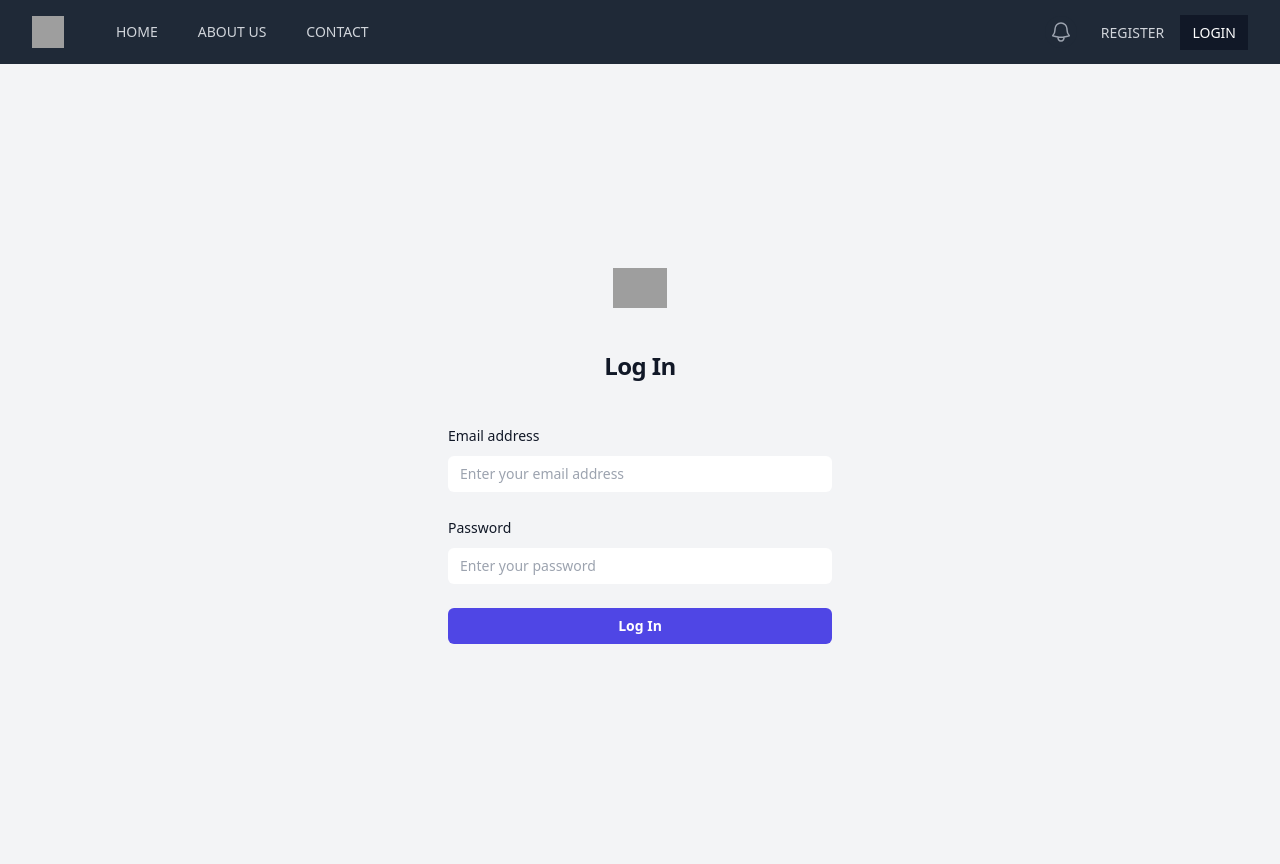
After one commit to aladi04/laravel, a PHP site: page /login in a window 1280 px wide. The commit adds this page. Run offline with PHP 8.4, Linux system fonts and the light colour scheme; some libraries are stand-ins or nearby versions; grey boxes are pictures that could not be loaded.

Commit message:
login & logout

````diff
--- a/controllers/registration/store.php
+++ b/controllers/registration/store.php
@@ -29,6 +29,7 @@ $user = $db->query("select * from user where email = :email", [
 ])->find();
 
 if ($user){
+
     header('location: /');
     exit();
 }else{
@@ -37,9 +38,7 @@ if ($user){
         'password' => password_hash($password, PASSWORD_DEFAULT),
     ]);
 
-    $_SESSION['user'] = [
-        'email' => $email
-    ];
+    login($user);
 
     header('location: /');
     exit();
--- /dev/null
+++ b/controllers/sessions/create.php
@@ -0,0 +1,3 @@
+<?php
+
+view('sessions/create.view.php');
--- /dev/null
+++ b/controllers/sessions/destroy.php
@@ -0,0 +1,6 @@
+<?php
+
+logout();
+
+header('location: /');
+exit();
--- a/functions/function.php
+++ b/functions/function.php
@@ -35,3 +35,20 @@ function abort($code = 404) {
     require base_path("views/{$code}.php");
     die();
 }
+
+function login($user){
+    $_SESSION['user'] = [
+        'email' => $user['email']
+    ];
+
+    session_regenerate_id(true);  //to prevent a security attack called "session fixation."
+}
+
+function logout(){
+    $_SESSION = [];
+    session_destroy();
+
+    //delete cookie
+    $params= session_get_cookie_params();
+    setcookie('PHPSESSID', '', time()-3600, $params['domain'], $params['secure'], $params['httponly']);
+}
--- a/routes.php
+++ b/routes.php
@@ -15,4 +15,8 @@ $router->get('/note-create', 'controllers/notes/create.php"');
 $router->post('/notes', 'controllers/notes/store.php"');
 
 $router->get('/register', 'controllers/registration/create.php')->only('guest');
-$router->post('/register', 'controllers/registration/store.php');
+$router->post('/register', 'controllers/registration/store.php')->only('guest');
+
+$router->get('/login', 'controllers/sessions/create.php')->only('guest');
+$router->post('/login', 'controllers/sessions/store.php')->only('guest');
+$router->delete('/logout', 'controllers/sessions/destroy.php')->only('auth');
--- a/views/partials/nav.php
+++ b/views/partials/nav.php
@@ -10,7 +10,9 @@
                 <!-- Current: "bg-gray-900 text-white", Default: "text-gray-300 hover:bg-gray-700 hover:text-white" -->
                 <a href="/" class="<?= isUrl("/") ? "bg-gray-900 text-white" : "text-gray-300 hover:bg-gray-700 hover:text-white" ?> px-3 py-2 text-sm font-medium" aria-current="page">HOME</a>
                 <a href="/about" class="<?= isUrl("/about") ? "bg-gray-900 text-white" : "text-gray-300 hover:bg-gray-700 hover:text-white" ?> px-3 py-2 text-sm font-medium" aria-current="page">ABOUT US</a>
+                <?php if ($_SESSION['user'] ?? false) : ?>
                 <a href="/notes" class="<?= isUrl("/notes") ? "bg-gray-900 text-white" : "text-gray-300 hover:bg-gray-700 hover:text-white" ?> px-3 py-2 text-sm font-medium" aria-current="page">Notes</a>
+                <?php endif ?>
                 <a href="/contact" class="<?= isUrl("/contact") ? "bg-gray-900 text-white" : "text-gray-300 hover:bg-gray-700 hover:text-white" ?> px-3 py-2 text-sm font-medium" aria-current="page">CONTACT</a>
                 </div>
             </div>
@@ -35,10 +37,15 @@
                 </button>
                 <?php if ($_SESSION['user'] ?? false) : ?>
                         <img class="size-8 rounded-full" src="https://images.unsplash.com/photo-1472099645785-5658abf4ff4e?ixlib=rb-1.2.1&ixid=eyJhcHBfaWQiOjEyMDd9&auto=format&fit=facearea&facepad=2&w=256&h=256&q=80" alt="">
-                    <?php else : ?>
-                        <a href="/register" class="text-white">Register</a>
+
+                        <?php else : ?>
+                    <a href="/register" class="<?= isUrl("/register") ? "bg-gray-900 text-white" : "text-gray-300 hover:bg-gray-700 hover:text-white" ?> px-3 py-2 text-sm font-medium" aria-current="page">REGISTER</a>
+                    <a href="/login" class="<?= isUrl("/login") ? "bg-gray-900 text-white" : "text-gray-300 hover:bg-gray-700 hover:text-white" ?> px-3 py-2 text-sm font-medium" aria-current="page">LOGIN</a>
+
                     <?php endif; ?>
                 </div>
+
+
 
                 <!--
                     Dropdown menu, show/hide based on menu state.
@@ -57,8 +64,19 @@
                     <a href="#" class="block px-4 py-2 text-sm text-gray-700" role="menuitem" tabindex="-1" id="user-menu-item-2">Sign out</a>
                 </div>
                 </div>
+
+                <?php if ($_SESSION['user'] ?? false) : ?>
+                    <div class="ml-3">
+                        <form method="POST" action="/logout">
+                            <input type="hidden" name="_method" value="DELETE" />
+                            <button class="text-white">Log Out</button>
+                        </form>
+                    </div>
+                <?php endif; ?>
             </div>
             </div>
+
+
             <div class="-mr-2 flex md:hidden">
             <!-- Mobile menu button -->
             <button type="button" class="relative inline-flex items-center justify-center rounded-md bg-gray-800 p-2 text-gray-400 hover:bg-gray-700 hover:text-white focus:outline-none focus:ring-2 focus:ring-white focus:ring-offset-2 focus:ring-offset-gray-800" aria-controls="mobile-menu" aria-expanded="false">
--- /dev/null
+++ b/views/sessions/create.view.php
@@ -0,0 +1,49 @@
+<?php include base_path("views/partials/header.php"); ?>
+<?php include base_path("views/partials/nav.php"); ?>
+<main>
+
+<!--
+  This example requires updating your template:
+
+  ```
+  <html class="h-full bg-white">
+  <body class="h-full">
+  ```
+-->
+<div class="flex min-h-full flex-col justify-center px-6 py-12 lg:px-8">
+  <div class="sm:mx-auto sm:w-full sm:max-w-sm">
+    <img class="mx-auto h-10 w-auto" src="https://tailwindcss.com/plus-assets/img/logos/mark.svg?color=indigo&shade=600" alt="Your Company" />
+    <h2 class="mt-10 text-center text-2xl/9 font-bold tracking-tight text-gray-900">Log In</h2>
+  </div>
+
+  <div class="mt-10 sm:mx-auto sm:w-full sm:max-w-sm">
+    <form class="space-y-6" action="/login" method="POST">
+      <div>
+        <label for="email" class="block text-sm/6 font-medium text-gray-900">Email address</label>
+        <div class="mt-2">
+          <input type="email" name="email" id="email" autocomplete="email" placeholder="Enter your email address" class="block w-full rounded-md bg-white px-3 py-1.5 text-base text-gray-900 outline-1 -outline-offset-1 outline-gray-300 placeholder:text-gray-400 focus:outline-2 focus:-outline-offset-2 focus:outline-indigo-600 sm:text-sm/6" />
+            <p class="text-red-500"><?= $errors["email"] ?? "" ?></p>
+        </div>
+      </div>
+
+      <div>
+        <div class="flex items-center justify-between">
+          <label for="password" class="block text-sm/6 font-medium text-gray-900">Password</label>
+        </div>
+        <div class="mt-2">
+          <input type="password" name="password" id="password" autocomplete="current-password" placeholder="Enter your password" class="block w-full rounded-md bg-white px-3 py-1.5 text-base text-gray-900 outline-1 -outline-offset-1 outline-gray-300 placeholder:text-gray-400 focus:outline-2 focus:-outline-offset-2 focus:outline-indigo-600 sm:text-sm/6" />
+            <p class="text-red-500"><?= $errors["password"] ?? "" ?></p>
+        </div>
+      </div>
+
+      <div>
+        <button type="submit" class="flex w-full justify-center rounded-md bg-indigo-600 px-3 py-1.5 text-sm/6 font-semibold text-white shadow-xs hover:bg-indigo-500 focus-visible:outline-2 focus-visible:outline-offset-2 focus-visible:outline-indigo-600">Log In</button>
+      </div>
+    </form>
+
+  </div>
+</div>
+
+
+</main>
+<?php include base_path("views/partials/footer.php"); ?>
````
Also changed, not shown: controllers/sessions/store.php (added, +50 -0 lines).
